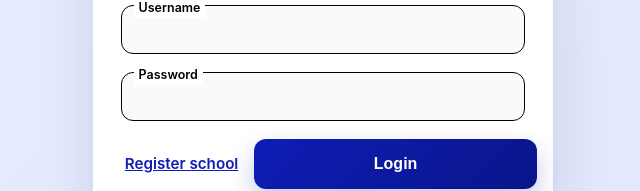
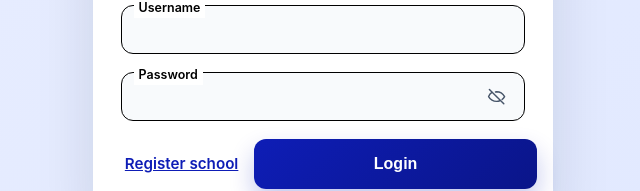
Before and after one commit to revocajana/talents, a React (Vite) app in the folder frontend/: page /login in a window 1280 px wide. Shown: the part 458-649 px from the top of the page, without its empty margins (317-957 px from the left). Built offline with nearby package versions, Linux system fonts and the light colour scheme; no server answers.

Commit message:
password visibility

```diff
--- a/frontend/src/pages/LoginPage.jsx
+++ b/frontend/src/pages/LoginPage.jsx
@@ -7,6 +7,7 @@ import logo from '../assets/Logo1.png';
 export default function LoginPage() {
   const [username, setUsername] = useState('');
   const [password, setPassword] = useState('');
+  const [showPassword, setShowPassword] = useState(false);
   const [error, setError] = useState('');
   const [loading, setLoading] = useState(false);
   const { login } = useAuth();
@@ -61,12 +62,35 @@ export default function LoginPage() {
 
           <div className="field-group">
             <label htmlFor="password">Password</label>
-            <input
-              id="password"
-              type="password"
-              value={password}
-              onChange={(e) => setPassword(e.target.value)}
-            />
+            <div className="password-input-wrapper">
+              <input
+                id="password"
+                type={showPassword ? 'text' : 'password'}
+                value={password}
+                onChange={(e) => setPassword(e.target.value)}
+              />
+              <button
+                type="button"
+                className="password-toggle"
+                onClick={() => setShowPassword((visible) => !visible)}
+                aria-label={showPassword ? 'Hide password' : 'Show password'}
+                title={showPassword ? 'Hide password' : 'Show password'}
+              >
+                <svg viewBox="0 0 24 24" aria-hidden="true" focusable="false">
+                  {showPassword ? (
+                    <>
+                      <path d="M2 12s3.5-6 10-6 10 6 10 6-3.5 6-10 6S2 12 2 12Z" />
+                      <circle cx="12" cy="12" r="2.5" />
+                    </>
+                  ) : (
+                    <>
+                      <path d="M3 3l18 18" />
+                      <path d="M10.6 6.2A10.8 10.8 0 0 1 12 6c6.5 0 10 6 10 6a18.5 18.5 0 0 1-3.1 3.7M6.2 6.8C3.5 8.4 2 12 2 12s3.5 6 10 6a10.7 10.7 0 0 0 4-.8" />
+                    </>
+                  )}
+                </svg>
+              </button>
+            </div>
           </div>
 
           <div className="login-action-row">
--- a/frontend/src/styles/login.css
+++ b/frontend/src/styles/login.css
@@ -165,6 +165,45 @@
   background: #ffffff;
 }
 
+.password-input-wrapper {
+  position: relative;
+}
+
+.password-input-wrapper input {
+  padding-right: 3.2rem;
+}
+
+.password-toggle {
+  position: absolute;
+  top: 50%;
+  right: 0.75rem;
+  display: grid;
+  width: 2rem;
+  height: 2rem;
+  padding: 0;
+  place-items: center;
+  border: 0;
+  background: transparent;
+  color: #475569;
+  cursor: pointer;
+  transform: translateY(-50%);
+}
+
+.password-toggle svg {
+  width: 1.2rem;
+  height: 1.2rem;
+  fill: none;
+  stroke: currentColor;
+  stroke-linecap: round;
+  stroke-linejoin: round;
+  stroke-width: 1.8;
+}
+
+.password-toggle:hover,
+.password-toggle:focus-visible {
+  color: #0E1DB6;
+}
+
 .primary-btn {
   border: none;
   border-radius: 12px;
```
